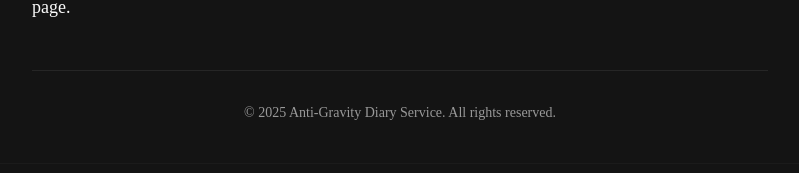
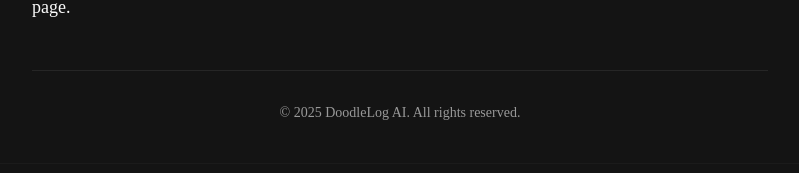
Before and after one commit to Ledpa7/PictureDiary, a Next.js app: page /privacy in a window 1280 px wide. Shown: the part 2643-2816 px from the top of the page, without its empty margins (240-1039 px from the left). Built offline with nearby package versions, Linux system fonts and the light colour scheme; no server answers; a web font is replaced by a local one.

Commit message:
Update privacy policy copyright to DoodleLog AI

```diff
--- a/src/app/privacy/page.tsx
+++ b/src/app/privacy/page.tsx
@@ -129,7 +129,7 @@ export default function PrivacyPolicyPage() {
             </div>
 
             <div className="mt-12 pt-8 border-t border-border text-center text-muted-foreground text-sm">
-                &copy; 2025 Anti-Gravity Diary Service. All rights reserved.
+                &copy; 2025 DoodleLog AI. All rights reserved.
             </div>
         </div>
     )
```
